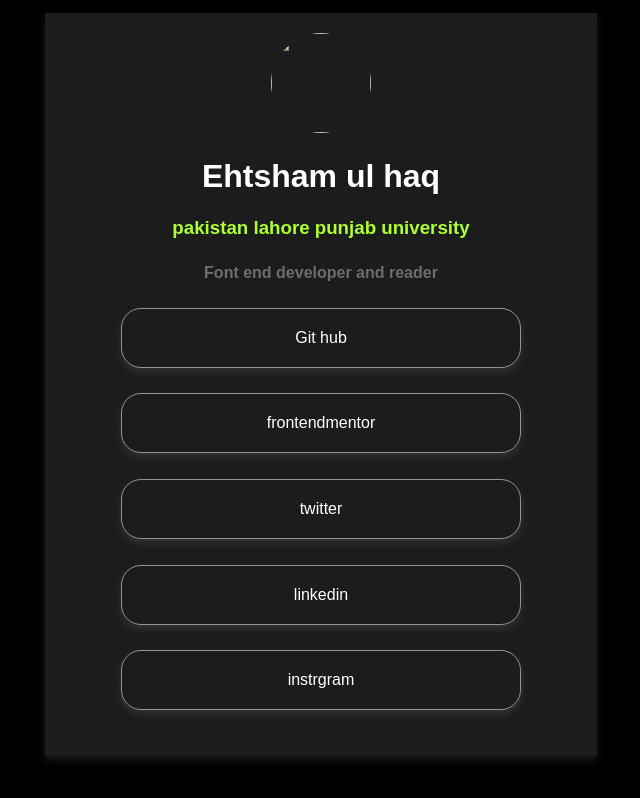
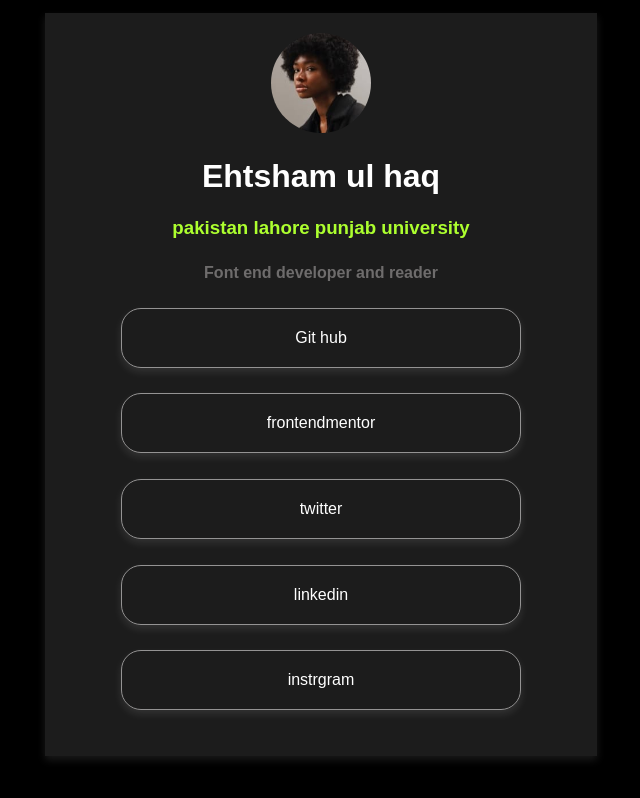
Before and after one commit to ehtsham32/Challenge, a plain HTML site: page index.html in a window 1280 px wide. Shown: the whole page, without its empty margins (319-959 px from the left). Drawn offline with Linux system fonts and the light colour scheme.

Commit message:
Update index.html
Signed-off-by: ehtsham32 <124477878+ehtsham32@users.noreply.github.com>

```diff
--- a/index.html
+++ b/index.html
@@ -9,7 +9,7 @@
 <body>
     <div class="main">
         <div class="box">
-            <img src="images/avatar-jessica.jpeg" alt="" width="100px" height="100px">
+            <img src="avatar-jessica.jpeg" alt="" width="100px" height="100px">
             <h1>Ehtsham ul haq </h1>
             <h3 style="color: greenyellow;"> pakistan lahore punjab university </h3>
             <h4 style="color: rgba(240, 235, 235, 0.39); margin: 5%;" >  Font end developer  and reader </h4>
```
